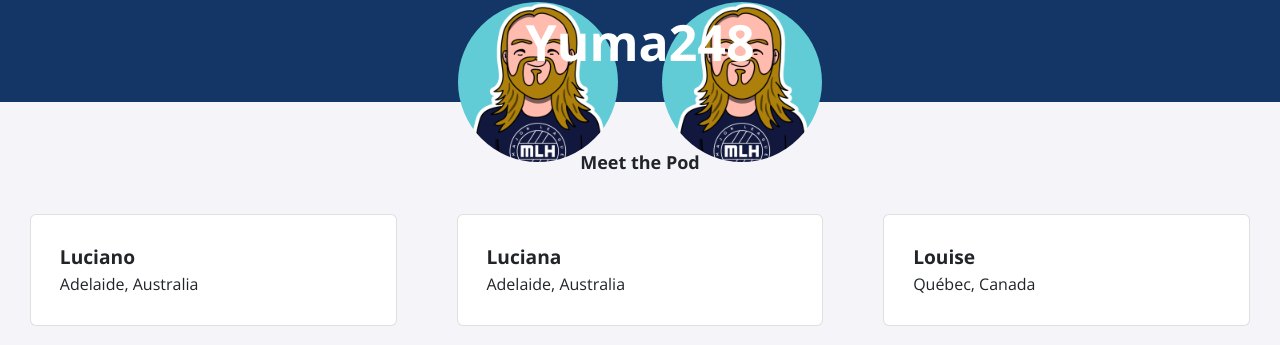
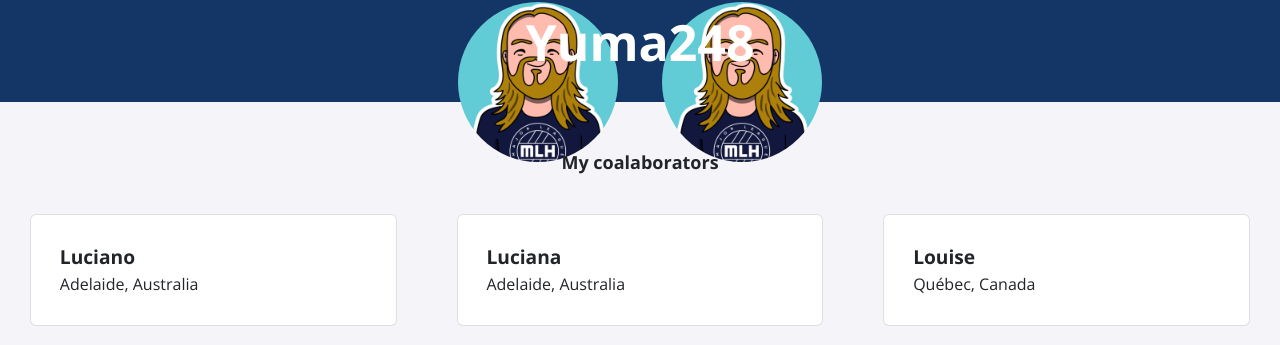
Before and after one commit to Yuma248/Yuma248TEST, a Jekyll site: the page built from index.html, in a window 1280 px wide. Shown: the part 288-633 px from the top of the page. Built offline with Jekyll 4.4.1, drawn with Linux system fonts in a browser that asks for light colours; nearby versions of some CDN libraries.

Commit message:
Update description.html

```diff
--- a/_includes/description.html
+++ b/_includes/description.html
@@ -1,4 +1,4 @@
-<h2>Meet the Pod</h2>
+<h2>My coalaborators</h2>
 <div class="card-container">
     {% for item in site.data.fellows %}
     <div class="card">
```
